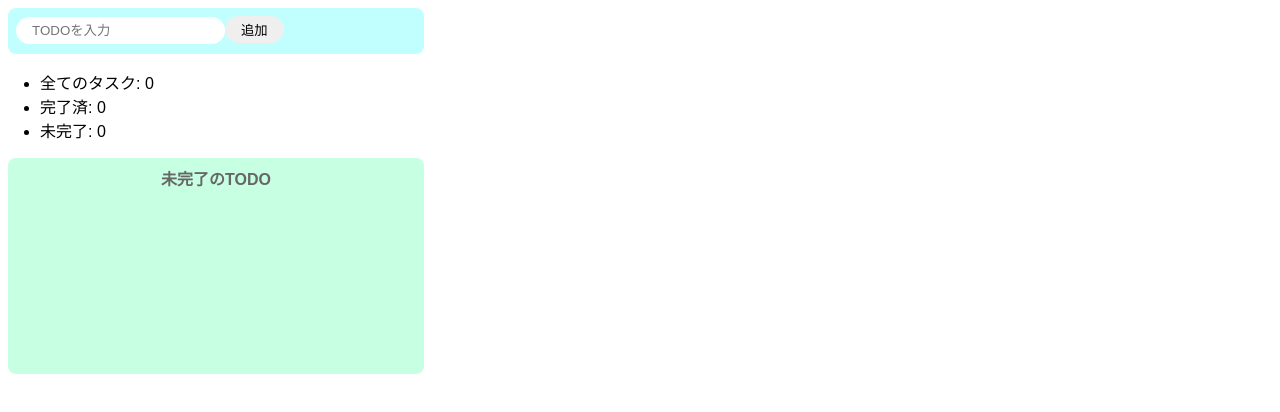
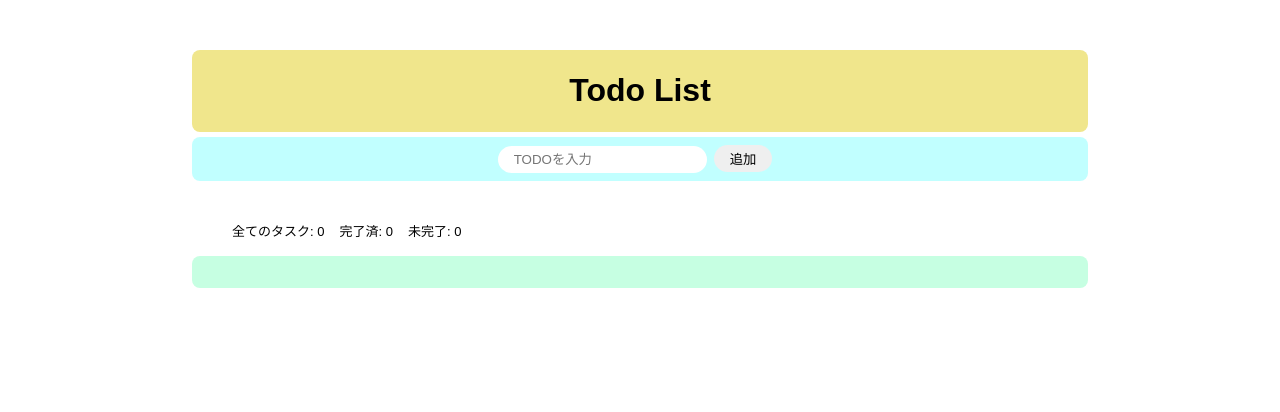
Before and after one commit to Continuous-commit/react-todo, a React (Create React App) app: page / in a window 1280 px wide. Shown: the top 412 px of the page. Built offline with nearby package versions, Linux system fonts and the light colour scheme.

Commit message:
feat: css

```diff
--- a/src/App.css
+++ b/src/App.css
@@ -1,18 +1,39 @@
+.wrapper {
+  width: 70%;
+  margin: 50px auto;
+  text-align: center;
+}
+
+.header {
+  background-color: khaki;
+  padding: 1px;
+  border-radius: 8px;
+}
+
 body {
   font-family: sans-serif;
 }
 
-input {
+.input {
+  margin-top: 5px;
+  background-color: #c1ffff;
+  border-radius: 8px;
+  padding: 8px;
+}
+
+.input-area {
   border-radius: 16px;
   border: none;
   padding: 6px 16px;
   outline: none;
+  margin-right: 7px;
 }
 
 button {
   border-radius: 16px;
   border: none;
   padding: 4px 16px;
+  margin-right: 10px;
 }
 
 button:hover {
@@ -21,46 +42,41 @@ button:hover {
   cursor: pointer;
 }
 
+.status-field {
+  margin-top: 40px;
+}
+
+.status {
+  display: flex;
+  list-style: none;
+}
+
+.status-list {
+  margin-right: 15px;
+  font-size: 13px;
+}
+
 li {
   margin-right: 8px;
 }
 
-.input-area {
-  background-color: #c1ffff;
-  width: 400px;
-  height: 30px;
+
+.todo-area {
+  background-color: #c6ffe2;
+  padding: 8px;
   border-radius: 8px;
-  padding: 8px;
-  margin: 8px;
-}
-
-.incomplete-area {
-  background-color: #c6ffe2;
-  width: 400px;
-  min-height: 200px;
-  padding: 8px;
-  margin: 8px;
-  border-radius: 8px;
-}
-
-.complete-area {
-  background-color: #ffffe0;
-  width: 400px;
-  min-height: 200px;
-  padding: 8px;
-  margin: 8px;
-  border-radius: 8px;
-}
-
-.title {
-  text-align: center;
-  margin-top: 0;
-  font-weight: bold;
-  color: #666;
 }
 
 .list-row {
   display: flex;
-  align-items: center;
+  list-style: none;
   padding-bottom: 4px;
 }
+
+.checkbox {
+  margin-right: 15px;
+}
+
+.text {
+  margin-right: auto;
+}
--- a/src/App.jsx
+++ b/src/App.jsx
@@ -65,26 +65,28 @@ export const App = () => {
   }
   return (
     <div className="wrapper">
-      <div className="input-area">
-        <input placeholder="TODOを入力" value={todoText.body} onChange={handleNewTodo} />
+      <div className="header">
+        <h1>Todo List</h1>
+      </div>
+      <div className="input">
+        <input placeholder="TODOを入力" value={todoText.body} onChange={handleNewTodo} className="input-area" />
         <button onClick={onClickAdd}>追加</button>
       </div>
-      <div>
-        <ul>
-          <li>全てのタスク: {allTaskCount()}</li>
-          <li>完了済: {completedCount()}</li>
-          <li>未完了: {inCompletedCount()}</li>
+      <div className="status-field">
+        <ul className="status">
+          <li className="status-list">全てのタスク: {allTaskCount()}</li>
+          <li className="status-list">完了済: {completedCount()}</li>
+          <li className="status-list">未完了: {inCompletedCount()}</li>
         </ul>
       </div>
-      <div className="incomplete-area">
-        <p className="title">未完了のTODO</p>
+      <div className="todo-area">
         <ul>
           {todoList.map((todo) => {
             if (editFlag) {
               return (
                 <div key={todo} className="list-row">
-                  <input type="checkbox" onClick={() => {onClickComplete(todo.id)}} />
-                  <li>{todo.body}</li>
+                  <input type="checkbox" onClick={() => {onClickComplete(todo.id)}} className="checkbox" />
+                  <li className="text">{todo.body}</li>
                   <button onClick={() => {onClickEdit(todo.id)}}>編集</button>
                   {/* ループしないようにアロー関数で！ */}
                   <button onClick={() => onClickDelete(todo.id)}>削除</button>
@@ -93,9 +95,9 @@ export const App = () => {
             } else {
               return (
                 // ループする際親要素にkeyを設定(差分をkeyを目印に抽出するため)
-                <div key={todo}>
-                  <input type="checkbox" onClick={() => {onClickComplete(todo.id)}} />
-                  <input onChange={handleEditTodo} />
+                <div key={todo} className="list-row">
+                  <input type="checkbox" onClick={() => {onClickComplete(todo.id)}} className="checkbox" />
+                  <input defaultValue={todo.body} onChange={handleEditTodo} className="text" />
                   <button onClick={() => saveTask(todo.id)}>保存</button>
                 </div>
               );
```
